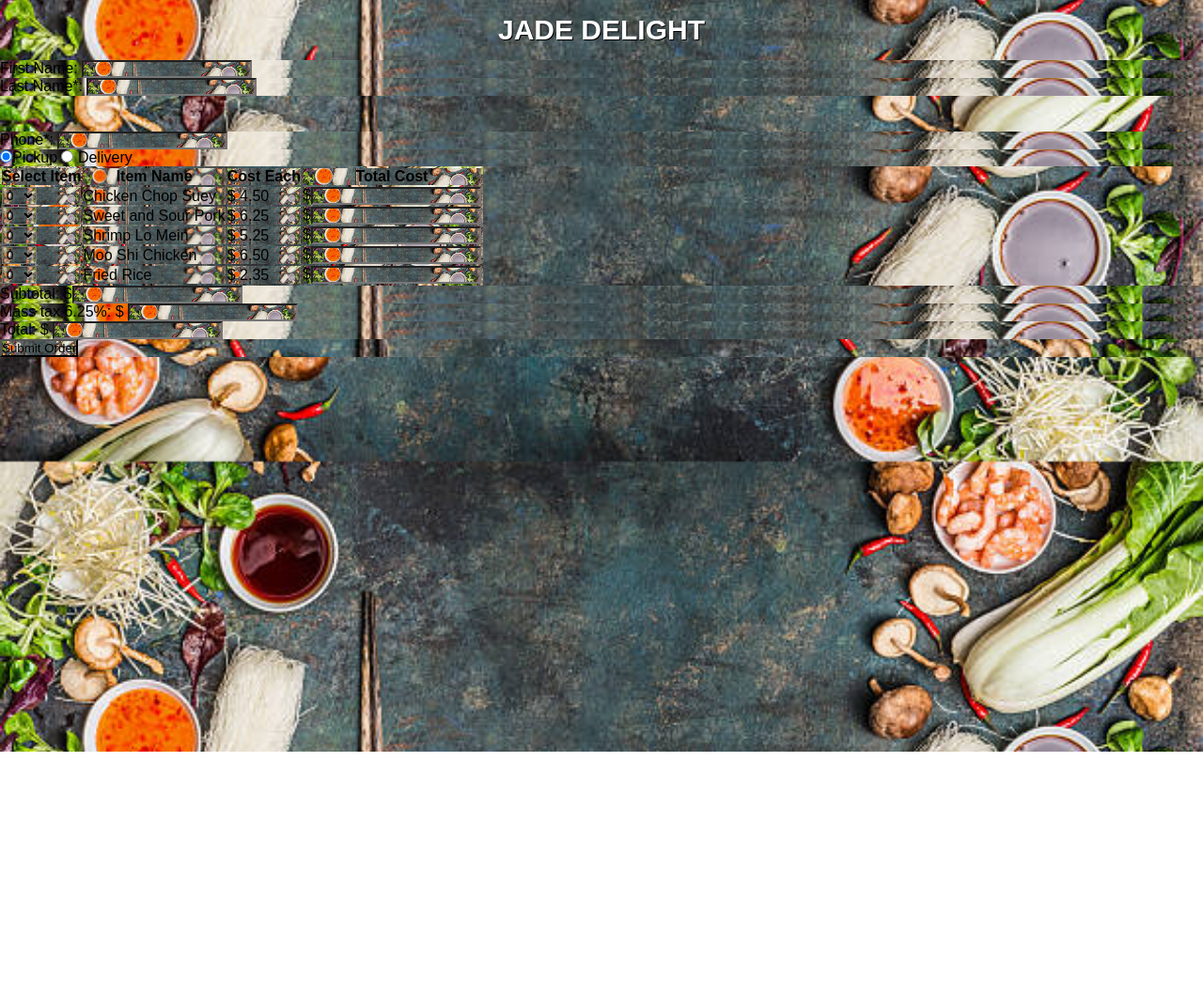
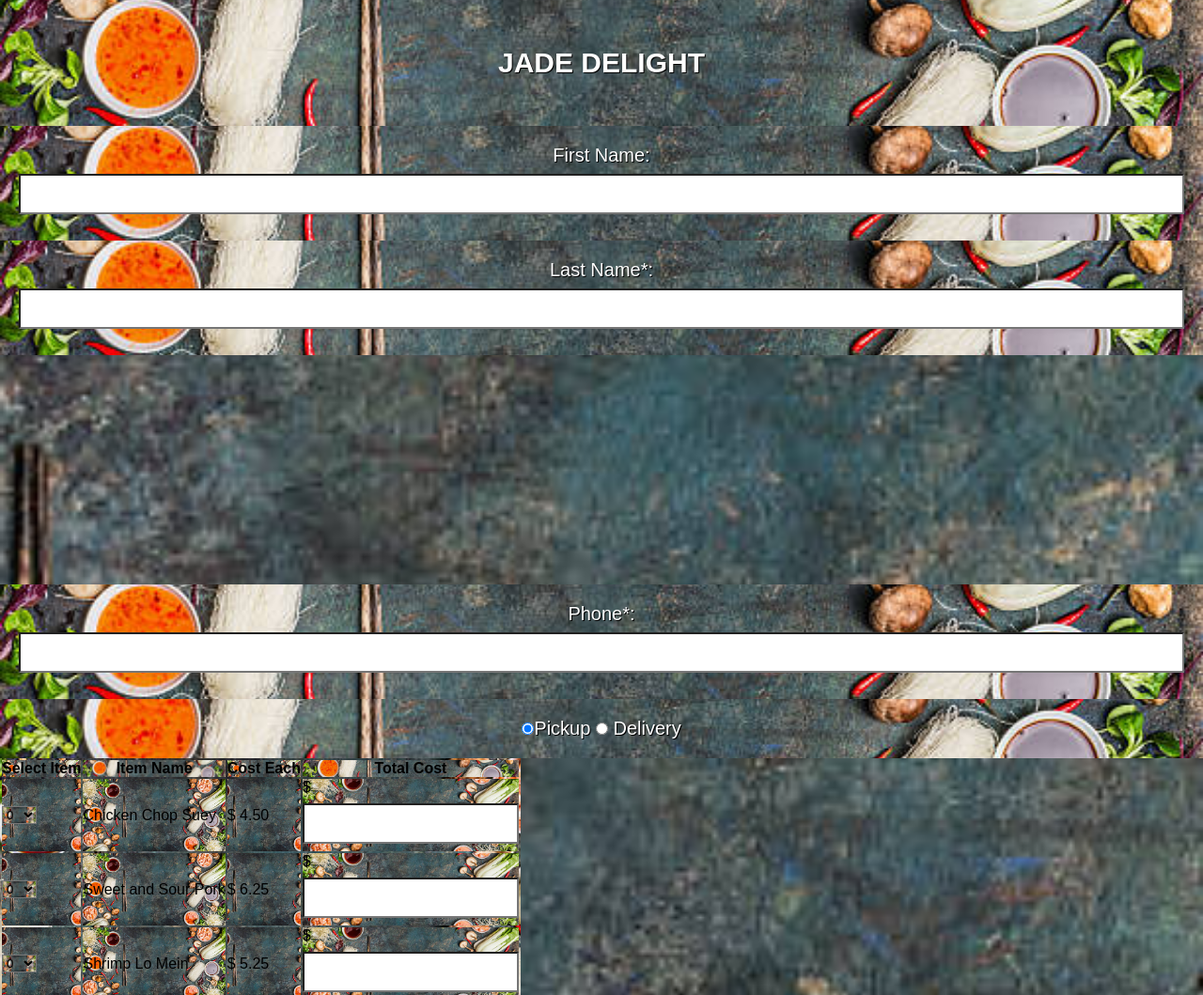
Before and after one commit to aelhal01/hw7, a plain HTML site: page index.html in a window 1280 px wide. Shown: the top 1059 px of the page at 94% size. Before the commit the page ends 800 px from the top, so only its background shows below. Drawn offline with nearby package versions, Linux system fonts and the light colour scheme.

Commit message:
edit test

```diff
--- a/style.css
+++ b/style.css
@@ -10,8 +10,25 @@
 h1 {
   font-size: 30px;
   text-align: center;
-  padding: 15px;
+  padding: 50px;
   text-transform: uppercase;
   color: #fff;
   text-shadow: 1px 1px black;
 }
+p {
+  font-size: 20px;
+  text-align: center;
+  padding: 20px;
+  color: #fff;
+  text-shadow: 1px 1px black;
+}
+input[type=text]{
+  width: 100%;
+  padding: 12px 20px;
+  margin: 8px 0;
+  box-sizing: border-box;
+  background: #fff;
+}
+input[type=text]:focus {
+  background-color: lightblue;
+}
```
